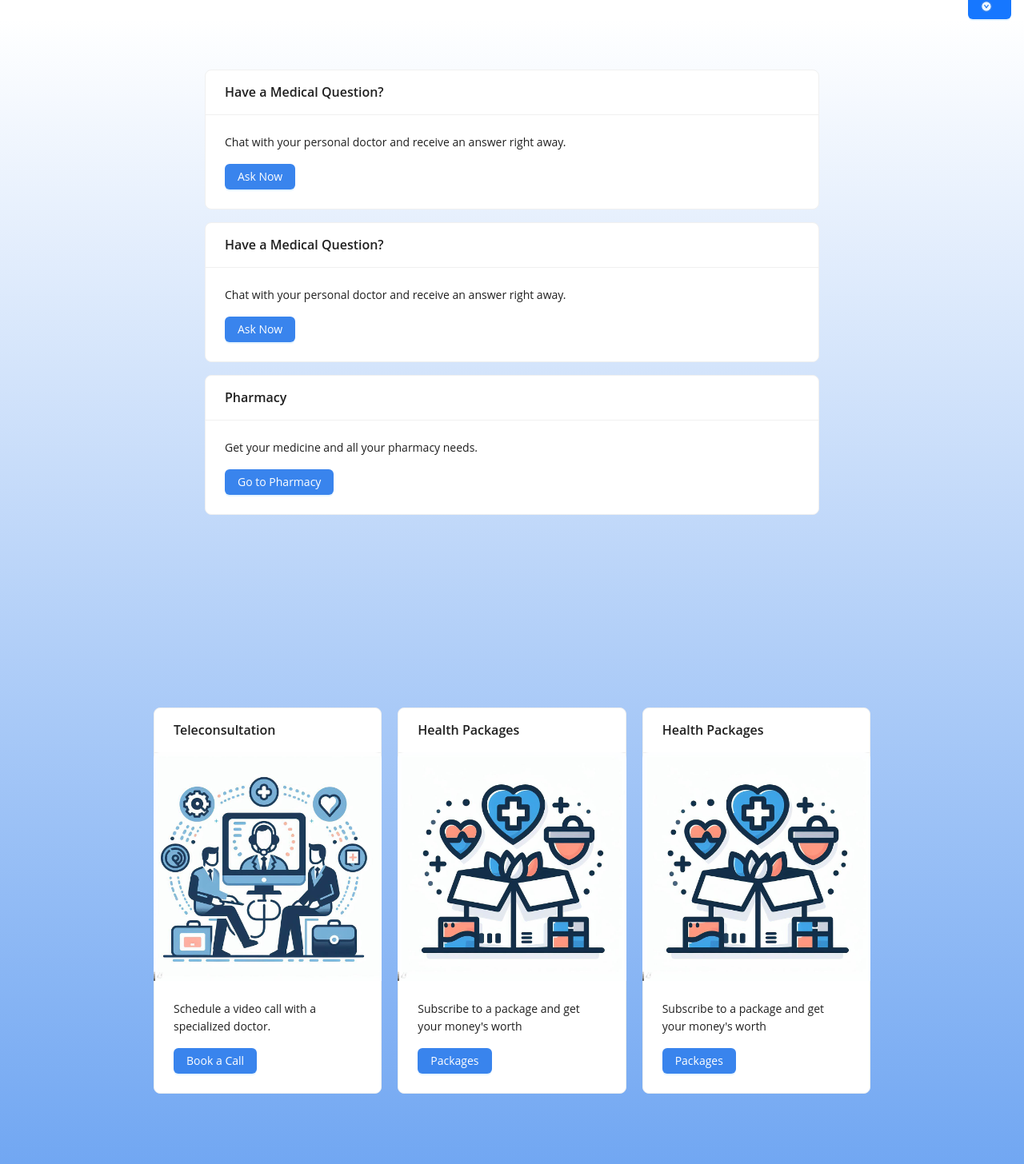
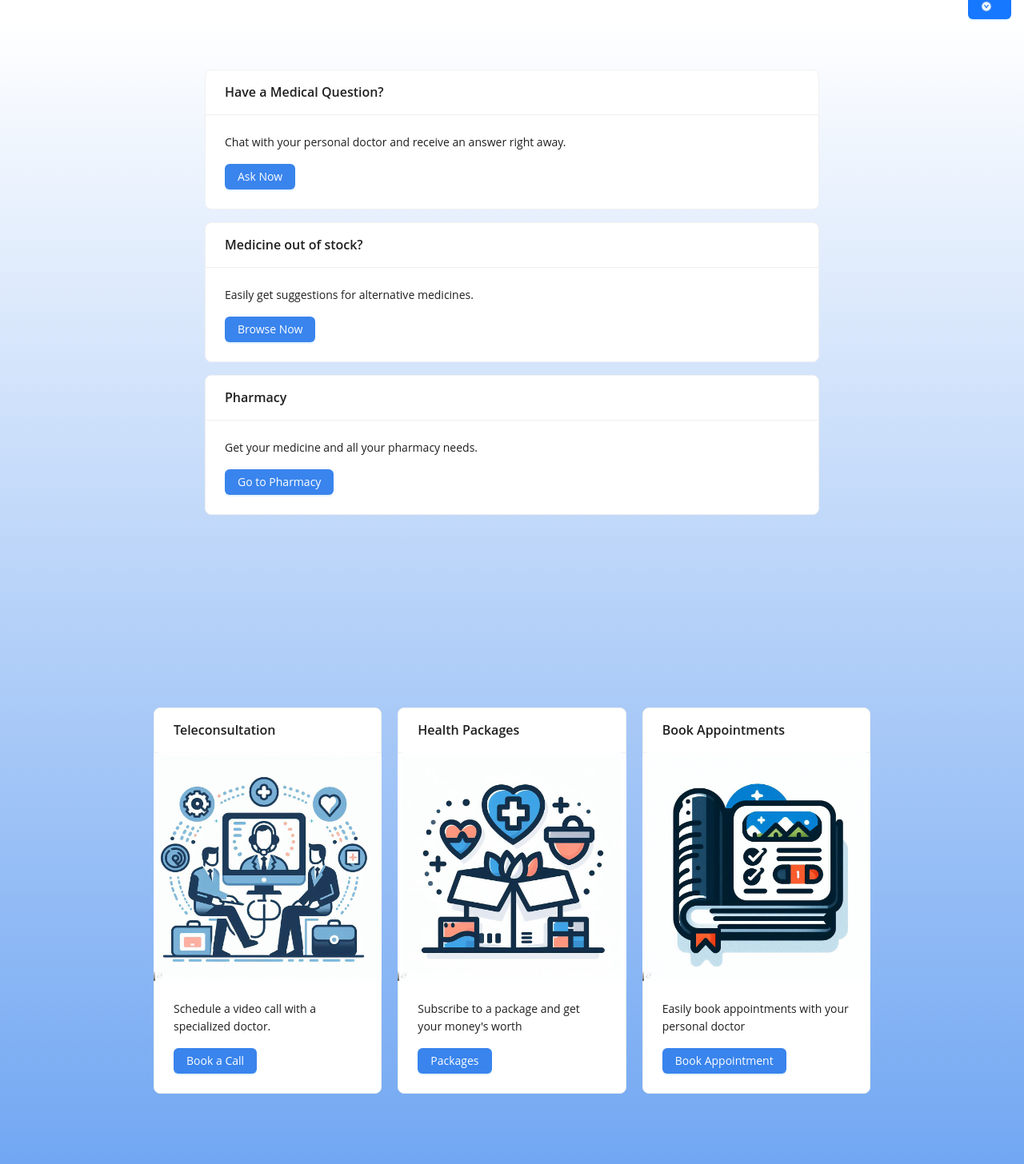
Before and after one commit to SpiderWEBS-ACL/pharmacy, a React (Vite) app in the folder client/: page /home in a window 1280 px wide. Shown: the part 760-2216 px from the top of the page at 80% size. Built offline with nearby package versions, Linux system fonts and the light colour scheme; no server answers.

Commit message:
home update

```diff
--- a/client/src/Home.tsx
+++ b/client/src/Home.tsx
@@ -102,9 +102,9 @@ function Home() {
             <Button type="primary" style={{backgroundColor: color}} onClick={handleClinic} >Ask Now</Button>
           </Card>
 
-      <Card title="Have a Medical Question?" style={{ width: '60%', marginBottom: '16px' }}>
-            <p>Chat with your personal doctor and receive an answer right away.</p>
-            <Button type="primary" style={{backgroundColor: color}} onClick={handleClinic} >Ask Now</Button>
+      <Card title="Medicine out of stock?" style={{ width: '60%', marginBottom: '16px' }}>
+            <p>Easily get suggestions for alternative medicines.</p>
+            <Button type="primary" style={{backgroundColor: color}} onClick={handleClinic} >Browse Now</Button>
           </Card>
 
           {/* Pharmacy Card */}
@@ -134,12 +134,12 @@ function Home() {
         <Button type="primary"style={{backgroundColor: color}} onClick={handleClinic}>Packages</Button>
         </Card>
         <Card
-        cover={<img alt="Health Packages" src="/health-packages.jpeg" />}
-        title="Health Packages"
+        cover={<img alt="Book Appointments" src="/book.jpeg" />}
+        title="Book Appointments"
         style={{ width: 'auto', marginBottom: '16px'}}
         >
-        <p>Subscribe to a package and get your money's worth</p>
-        <Button type="primary"style={{backgroundColor: color}}>Packages</Button>
+        <p>Easily book appointments with your personal doctor</p>
+        <Button type="primary"style={{backgroundColor: color}}>Book Appointment</Button>
         </Card>
         </div>
 
```
Also changed, not shown: client/public/book.jpeg (added).
